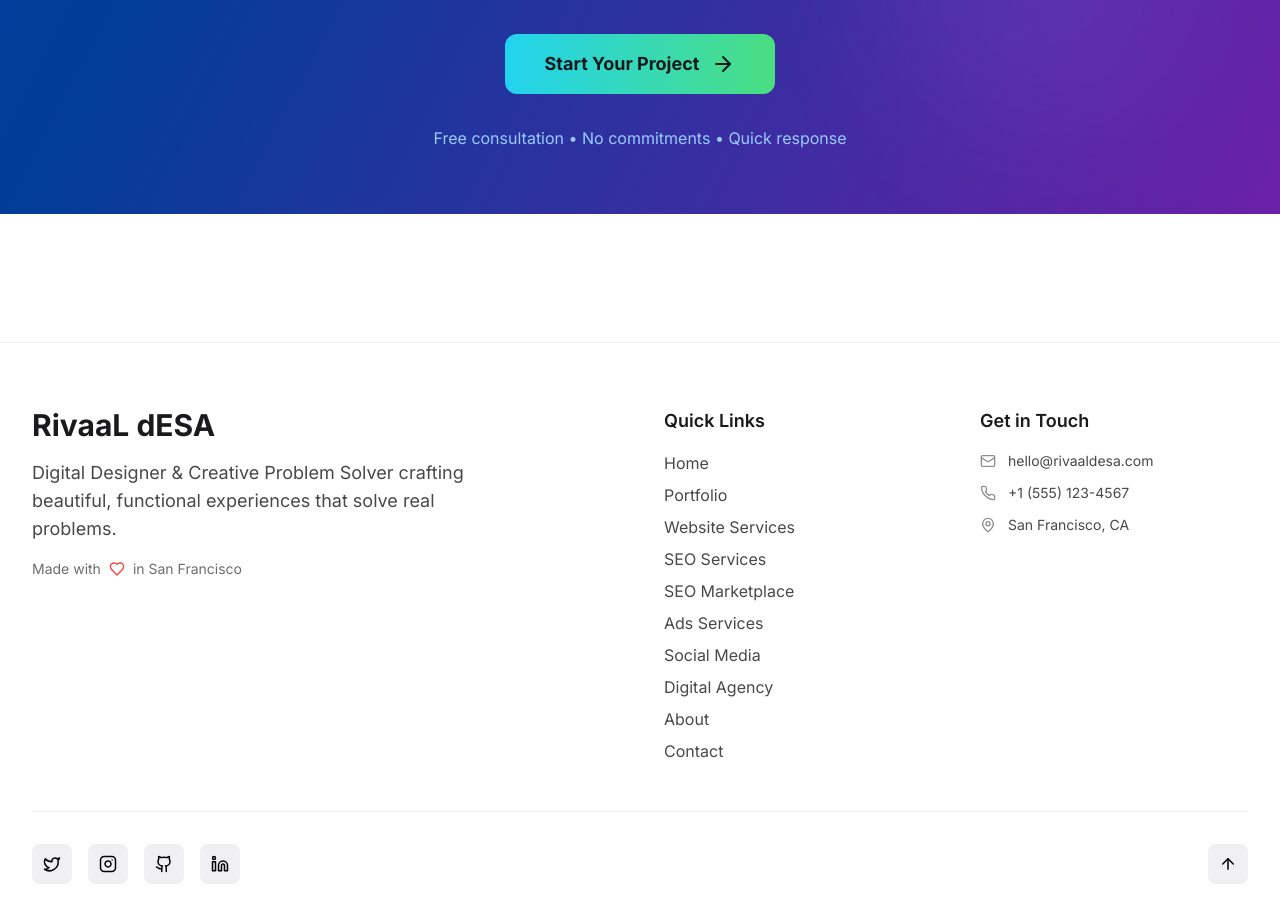
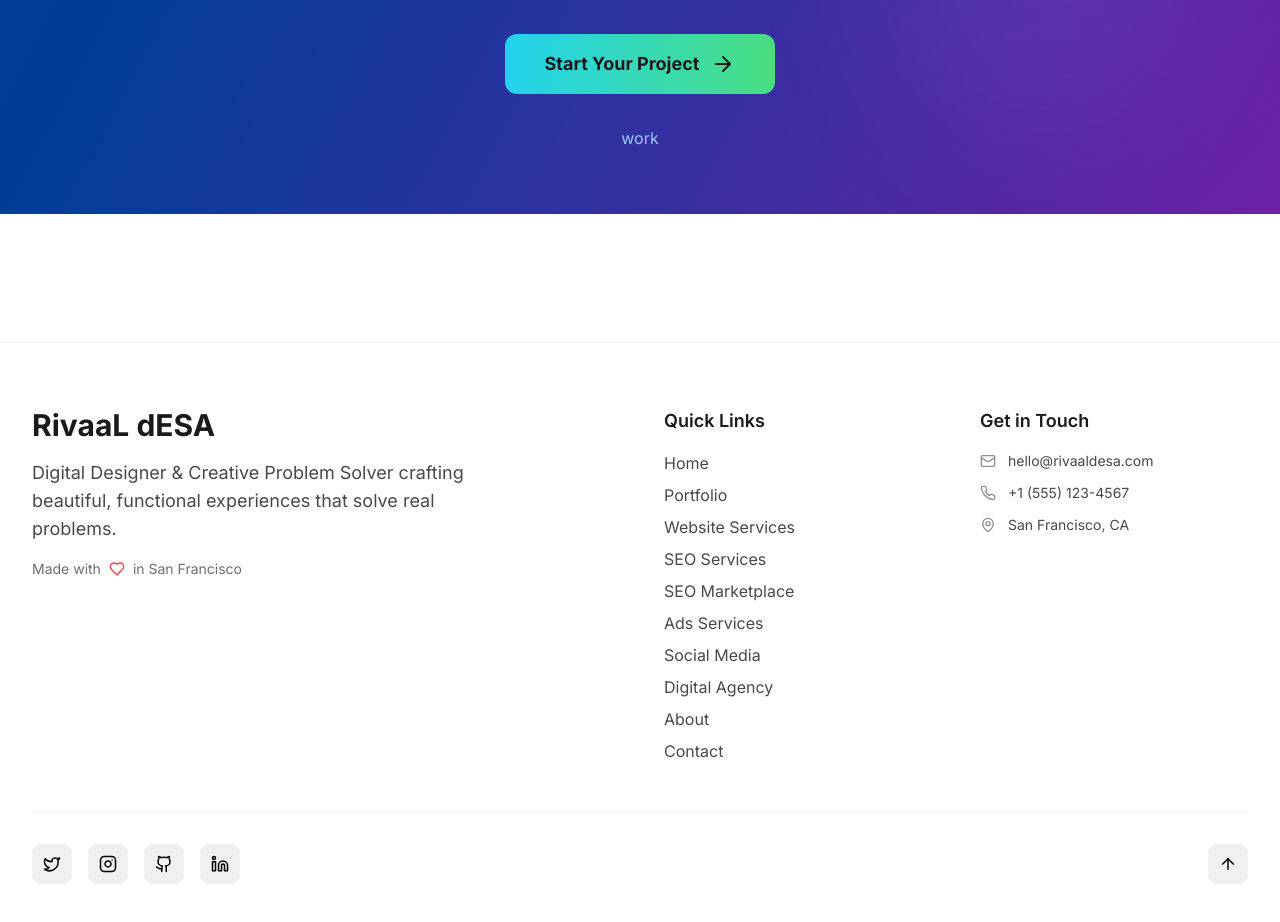
Before and after one commit to rivaaldesa/part2, a React (Vite) app: page / in a window 1280 px wide. Shown: the part 2324-3246 px from the top of the page. Built offline with nearby package versions, Linux system fonts and the light colour scheme.

Commit message:
Add 'work' under Start Your Project button

```diff
--- a/src/components/Home.tsx
+++ b/src/components/Home.tsx
@@ -448,7 +448,7 @@ const Home: React.FC = () => {
             </motion.button>
 
             <div className="text-sm text-blue-200 lg:text-base">
-              Free consultation • No commitments • Quick response
+              work
             </div>
           </motion.div>
         </motion.section>
```
